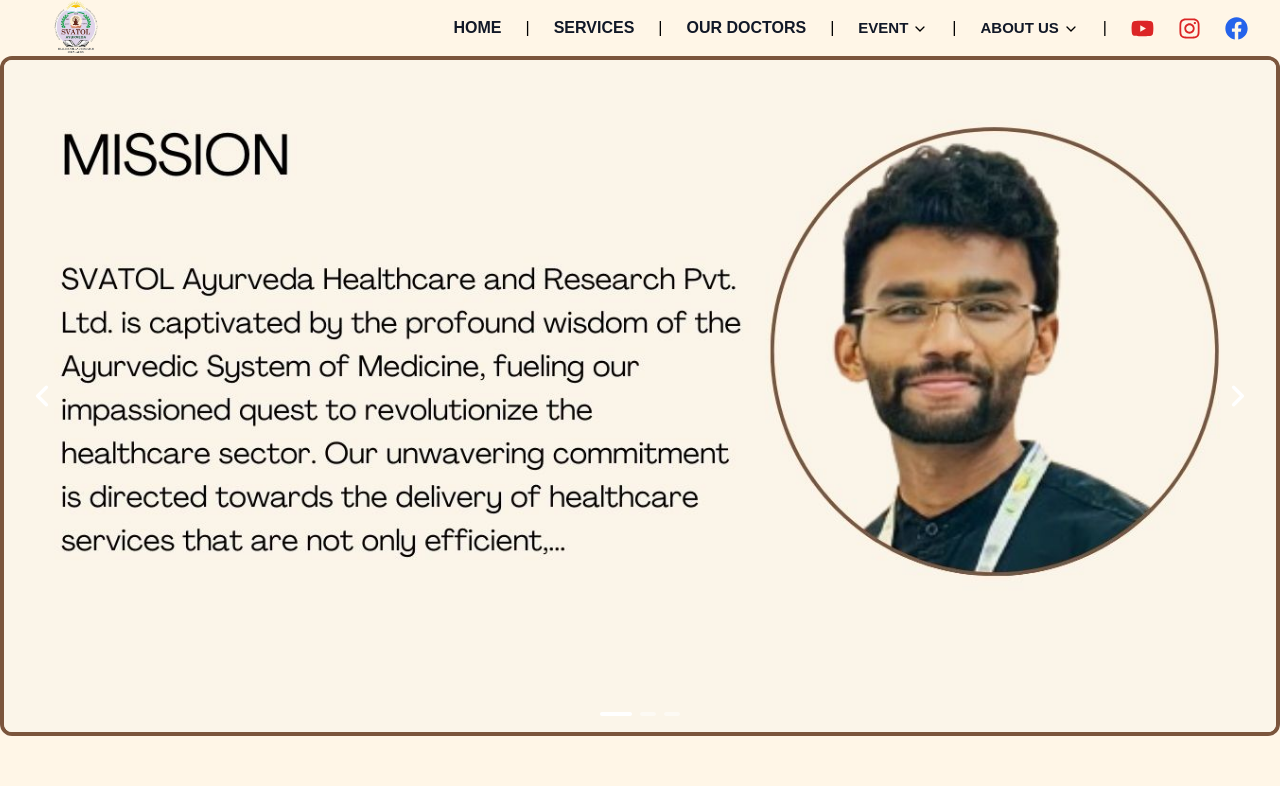
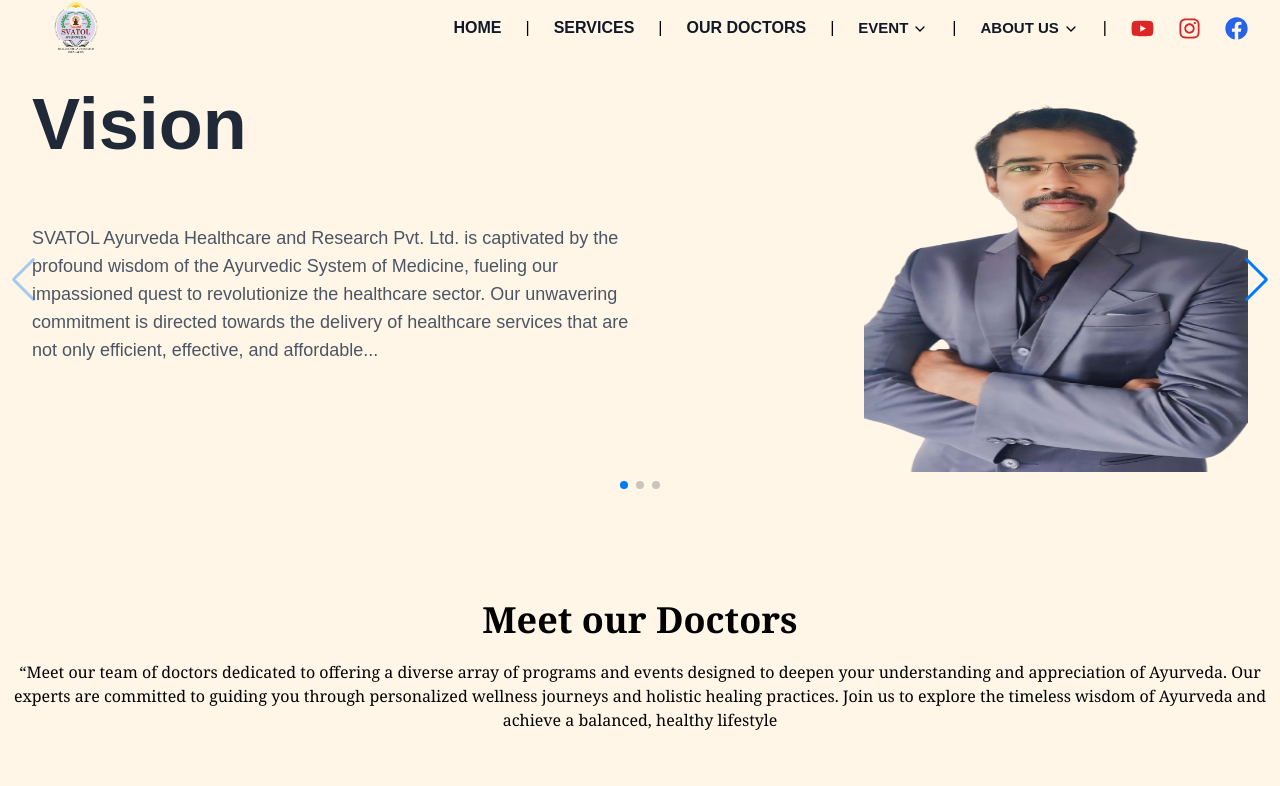
Before and after one commit to tipic2024/Svatol_Website, a React (Create React App) app: page / in a window 1280 px wide. Shown: the top 786 px of the page. Built offline with nearby package versions, Linux system fonts and the light colour scheme.

Commit message:
Svatol-04-07-24-1.0

```diff
--- a/package.json
+++ b/package.json
@@ -35,6 +35,7 @@
     "router": "^1.3.8",
     "slick-carousel": "^1.8.1",
     "styled-components": "^6.1.11",
+    "swiper": "^11.1.4",
     "tailwind-clip-path": "^1.0.0",
     "web-vitals": "^2.1.4"
   },
--- a/src/components/Book.js
+++ b/src/components/Book.js
@@ -176,43 +176,58 @@
         </motion.div>
       </motion.div>
     </AnimatePresence>
-
-    <div className='flex justify-center'>
-      <h1 className='text-3xl'>Frequently Asked Questions</h1>
+    <div class="container mx-auto p-4 pt-6 md:p-6 lg:p-12">
+        <h2 class="text-3xl font-bold text-center mb-8">Frequently asked questions</h2>
+        <div class="grid grid-cols-1 md:grid-cols-3 gap-8">
+            <div class="bg-white shadow-md rounded-md p-6">
+                <h3 class="text-xl font-bold mb-4">Anim pariatur cliche reprehenderit?</h3>
+                <p class="text-gray-700 text-base">
+                    Lorem ipsum dolor sit amet consectetur, adipisicing elit. Sunt autem numquam dolore molestias aperiam culpa alias veritatis architecto eos, molestiae vitae ex eligendi libero eveniet dolorem, doloremque rem aliquid perferendis.
+                </p>
+            </div>
+            <div class="bg-white shadow-md rounded-md p-6">
+                <h3 class="text-xl font-bold mb-4">Non cupidatat skateboard dolor brunch?</h3>
+                <p class="text-gray-700 text-base">
+                    Distinctio corporis, iure facere ducimus quos consectetur ipsa ut magnam autem doloremque ex! Id, sequi. Voluptatum magnam sed fugit iusto minus et suscipit? Minima sunt at nulla tenetur, numquam unde quod modi magnam ab deserunt ipsam sint aliquid dolores libero repellendus cupiditate mollitia quidem dolorem odit
+                </p>
+            </div>
+            <div class="bg-white shadow-md rounded-md p-6">
+                <h3 class="text-xl font-bold mb-4">Praesentium voluptatibus temporibus consequatur non aspernatur?</h3>
+                <p class="text-gray-700 text-base">
+                    Minima sunt at nulla tenetur, numquam unde quod modi magnam ab deserunt ipsam sint aliquid dolores libero repellendus cupiditate mollitia quidem dolorem. Voluptatum magnam sed fugit iusto minus et suscipit? Minima sunt at nulla tenetur?
+                </p>
+            </div>
+            <div class="bg-white shadow-md rounded-md p-6">
+                <h3 class="text-xl font-bold mb-4">Laudantium perferendis, est alias iure ut veniam suscipit dolorem fugit?</h3>
+                <p class="text-gray-700 text-base">
+                    Et ipsam corporis earum ea ut quae cum non iusto blanditiis ipsum dolor eius reiciendis, velit adipisci quas. Numquam unde quod modi magnam ab deserunt ipsam sint aliquid dolores libero repellendus cupiditate mollitia quidem dolorem odit
+                </p>
+            </div>
+            <div class="bg-white shadow-md rounded-md p-6">
+                <h3 class="text-xl font-bold mb-4">Numquam unde quod modi magnam ab deserunt ipsam sint aliquid dolores libero repellendus cupiditate mollitia quidem dolorem odit?</h3>
+                <p class="text-gray-700 text-base">
+                    Distinctio corporis, iure facere ducimus quos consectetur ipsa ut magnam autem doloremque ex! Id, sequi. Voluptatum magnam sed fugit iusto minus et suscipit? Minima sunt at nulla tenetur, numquam unde quod modi magnam ab deserunt ipsam sint aliquid dolores libero repellendus cupiditate mollitia quidem dolorem odit
+                </p>
+            </div>
+            <div class="bg-white shadow-md rounded-md p-6">
+                <h3 class="text-xl font-bold mb-4">Distinctio corporis, iure facere ducimus?</h3>
+                <p class="text-gray-700 text-base">
+                    Eaque eos corrupti debitis tenetur repellat, beatae quibusdam incidunt, fuga non iste dignissimos officiis nam officia obcaecati commodi ratione qui nesciunt.
+                </p>
+            </div>
+        </div>
     </div>
 
-    <div className='flex lg:flex-col justify-between'>
-
-      <div className='flex lg:flex-col'>
-      <h1 className='text-xl font-bold'>How do I book an appointment?</h1>
-      <p className='text-sm font-thin flex-wrap'>
-      Click the "Book My Appointment" button on the home page to select the date and time at your convenience, and make the payment to confirm the appointment.
-      </p>
-      </div>
-
-      <div className='flex lg:flex-row'>
-      <h1 className='text-xl font-bold'>How do I book an appointment?</h1>
-      <p className='text-sm font-thin flex-wrap flex-row'>
-      Click the "Book My Appointment" button on the home page to select the date and time at your convenience, and make the payment to confirm the appointment.
-      </p>
-
-      </div>
-
-    </div>
-
-
-
+    <div class="flex justify-center mb-4">
   <Link to="/contactus">
     <button
       type="submit"
-                    className="mb-6 w-full  rounded-full bg-sky-500 text-black px-6 pt-2.5 pb-2 text-lg font-serif font-bold uppercase leading-normal lg:mb-0"
+      className="w-96 rounded-full bg-sky-500 text-black px-6 pt-2.5 pb-2 text-lg font-serif font-bold uppercase leading-normal lg:mb-4"
     >
       Contact us
     </button>
   </Link>
-
-
-
+</div>
     </>
   );
 }
--- /dev/null
+++ b/src/components/H1.js
@@ -0,0 +1,53 @@
+import React from 'react';
+import { Swiper, SwiperSlide } from 'swiper/react';
+import 'swiper/swiper-bundle.css';
+import { Navigation, Pagination } from 'swiper/modules';
+
+export default function H1() {
+  const slides = [
+    {
+      title: "Vision",
+      description:
+      "SVATOL Ayurveda Healthcare and Research Pvt. Ltd. is captivated by the profound wisdom of the Ayurvedic System of Medicine, fueling our impassioned quest to revolutionize the healthcare sector. Our unwavering commitment is directed towards the delivery of healthcare services that are not only efficient, effective, and affordable...",
+      imgSrc: require('./Doctor.png'),
+    },
+    {
+      title: "Mission",
+      description:
+        " SVATOL Ayurveda Healthcare and Research Pvt. Ltd. is captivated by the profound wisdom of the Ayurvedic System of Medicine, fueling our impassioned quest to revolutionize the healthcare sector. Our unwavering commitment is directed towards the delivery of healthcare services that are not only efficient but also very much effective and useful for all our patient!",
+      imgSrc: require('./Doctor.png'),
+    },
+    {
+      title: "Purpose",
+      description:
+        "SVATOL: “Synergistic Voyage of Ayurveda Transcending into the Oasis of Life” At the heart of our mission lies SVATOL an embodiment of the Synergistic Voyage of Ayurveda Transcending into the Oasis of Life. For beyond mere ailment alleviation, SVATOL represents a transformative journey where we meticulously redefine lifestyles to a standard where enduring habits of health & self-motivation become a legacy for generations. Envisioning more than just healthcare, SVATOL aspires to create a sustained oasis of vitality and wellness.",
+      imgSrc: require('./Doctor.png'),
+    },
+  ];
+
+  return (
+    <Swiper
+      spaceBetween={30}
+      pagination={{ clickable: true }}
+      navigation
+      modules={[Navigation, Pagination]}
+      className="mySwiper"
+    >
+      {slides.map((slide, index) => (
+        <SwiperSlide key={index}>
+          <div className="flex flex-col lg:flex-row items-center lg:items-start p-8 bg-[#FFF6E7]">
+            <div className="lg:w-1/2 text-center lg:text-left mb-8 lg:mb-0 ">
+              <h1 className="text-7xl mt-0 font-bold text-gray-800 mb-4">{slide.title}</h1>
+              <p className="text-lg text-gray-600 mb-4 mt-16">
+                {slide.description}
+              </p>
+            </div>
+            <div className="lg:w-1/2 flex justify-center lg:justify-end">
+              <img className='w-96 h-96 object-fill' src={slide.imgSrc} alt={slide.title} />
+            </div>
+          </div>
+        </SwiperSlide>
+      ))}
+    </Swiper>
+  );
+}
--- a/src/components/Home.js
+++ b/src/components/Home.js
@@ -17,6 +17,7 @@
 import SuccessStories from './About_Svtol_Read_More/SussessStories'
 import FeaturdArticles from './About_Svtol_Read_More/FeaturdArticles'
 import Key_services from './key_services'
+import H1 from './H1'
 
 export default function Home() {
 
@@ -24,8 +25,9 @@
     <div className='bg-[#FFF6E7] lg:max-w-7xl'>
 
 
-      <GA/>
+      {/* <GA/> */}
 
+      <H1/>
 
       <Doctors_Img/>
       <Key_services/>
```
Also changed, not shown: src/components/Doctor.png (added), src/index.css (line endings or trailing spaces), 1 other file (tests, documents, lock files or other folders). Lines whose indentation alone changed are shown as unchanged.
